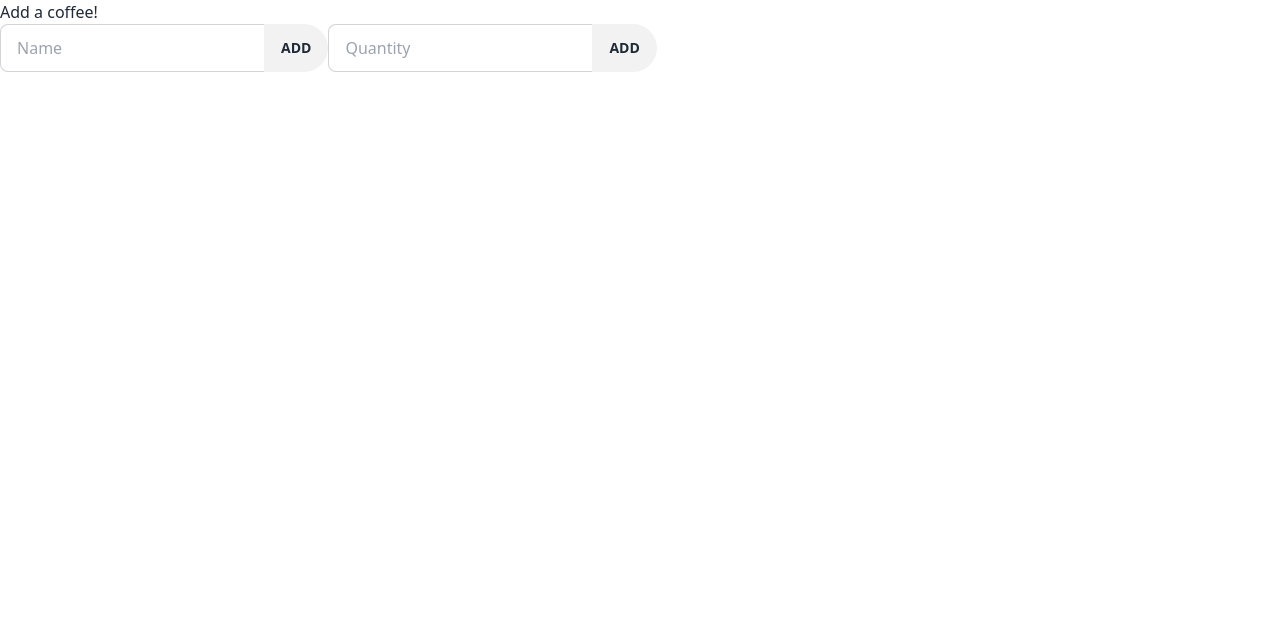
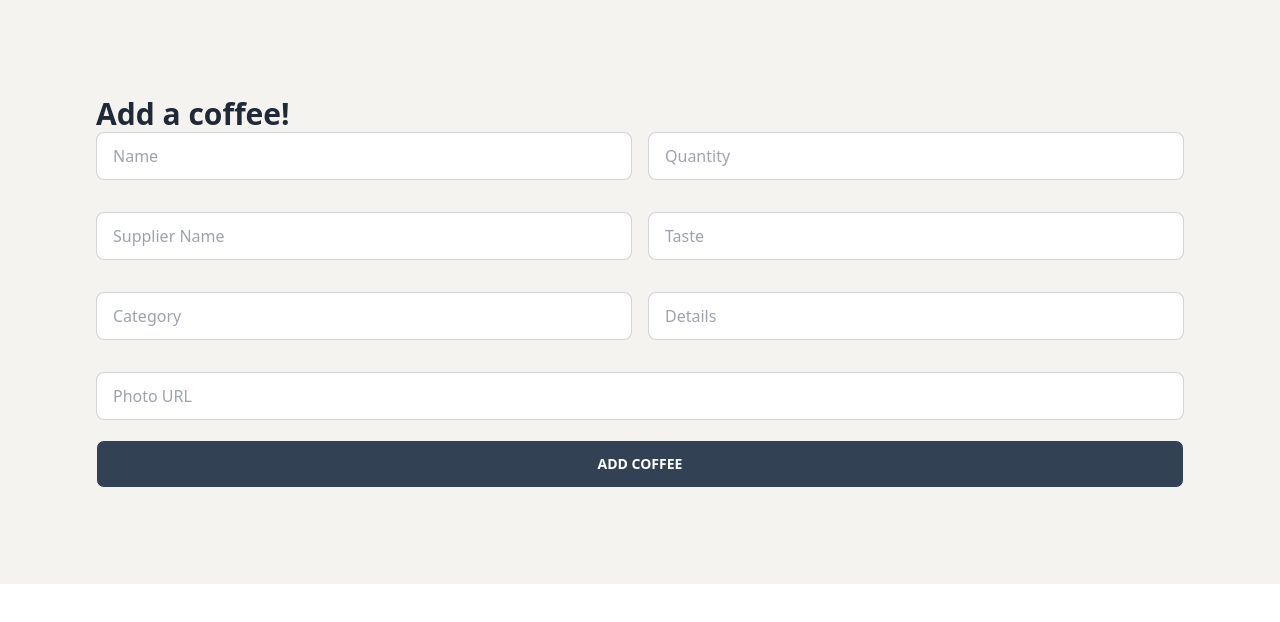
Before and after one commit to Yousufjoy/coffee-client-side, a React (Vite) app: page /addCoffee in a window 1280 px wide. Shown: the top 622 px of the page. Built offline with nearby package versions, Linux system fonts and the light colour scheme.

Commit message:
Create Add coffee from Client Side and get data

```diff
--- a/src/components/AddCoffee.jsx
+++ b/src/components/AddCoffee.jsx
@@ -1,28 +1,101 @@
 const AddCoffee = () => {
+  const handleAddCoffee = (e) => {
+    e.preventDefault();
+    const form = e.target;
+
+    const name = form.name.value;
+    const quantity = form.quantity.value;
+    const supplier = form.supplier.value;
+    const taste = form.taste.value;
+    const category = form.category.value;
+    const photo = form.photo.value;
+
+    const newCoffee = { name, quantity, supplier, taste, category, photo };
+
+    console.log(newCoffee);
+  };
+
   return (
-    <>
-      <h2>Add a coffee!</h2>
-      <form>
-        <div className=" flex ">
-          <div className="join">
+    <div className=" bg-[#F5F3F0] p-24">
+      <h2 className=" text-3xl font-extrabold">Add a coffee!</h2>
+      <form onSubmit={handleAddCoffee}>
+        {/* Name And quantity Row */}
+        <div className=" md:flex mb-8">
+          <div className="join md:w-1/2">
             <input
               type="text"
-              className="input input-bordered join-item"
+              name="name"
+              className="input input-bordered join-item w-full"
               placeholder="Name"
             />
-            <button className="btn join-item rounded-r-full">Add</button>
           </div>
-          <div className="join">
+          <div className="join md:w-1/2 ml-4">
             <input
               type="text"
-              className="input input-bordered join-item"
+              name="quantity"
+              className="input input-bordered join-item w-full"
               placeholder="Quantity"
             />
-            <button className="btn join-item rounded-r-full">Add</button>
           </div>
         </div>
+        {/*Supplier Row */}
+        <div className=" md:flex mb-8">
+          <div className="join md:w-1/2">
+            <input
+              type="text"
+              name="supplier"
+              className="input input-bordered join-item w-full"
+              placeholder="Supplier Name"
+            />
+          </div>
+          <div className="join md:w-1/2 ml-4">
+            <input
+              type="text"
+              name="taste"
+              className="input input-bordered join-item w-full"
+              placeholder="Taste"
+            />
+          </div>
+        </div>
+        {/* Category and details row */}
+        <div className=" md:flex mb-8">
+          <div className="join md:w-1/2">
+            <input
+              type="text"
+              name="category"
+              className="input input-bordered join-item w-full"
+              placeholder="Category"
+            />
+          </div>
+          <div className="join md:w-1/2 ml-4">
+            <input
+              type="text"
+              name="details"
+              className="input input-bordered join-item w-full"
+              placeholder="Details"
+            />
+          </div>
+        </div>
+        {/* form photo url row */}
+        <div className="">
+          <div className="join w-full">
+            <input
+              type="text"
+              name="photo"
+              className="input input-bordered join-item w-full"
+              placeholder="Photo URL"
+            />
+          </div>
+        </div>
+        <div className=" mt-5">
+          <input
+            type="submit"
+            value="Add Coffee"
+            className="btn btn-block bg-slate-700 text-white"
+          />
+        </div>
       </form>
-    </>
+    </div>
   );
 };
 
```
